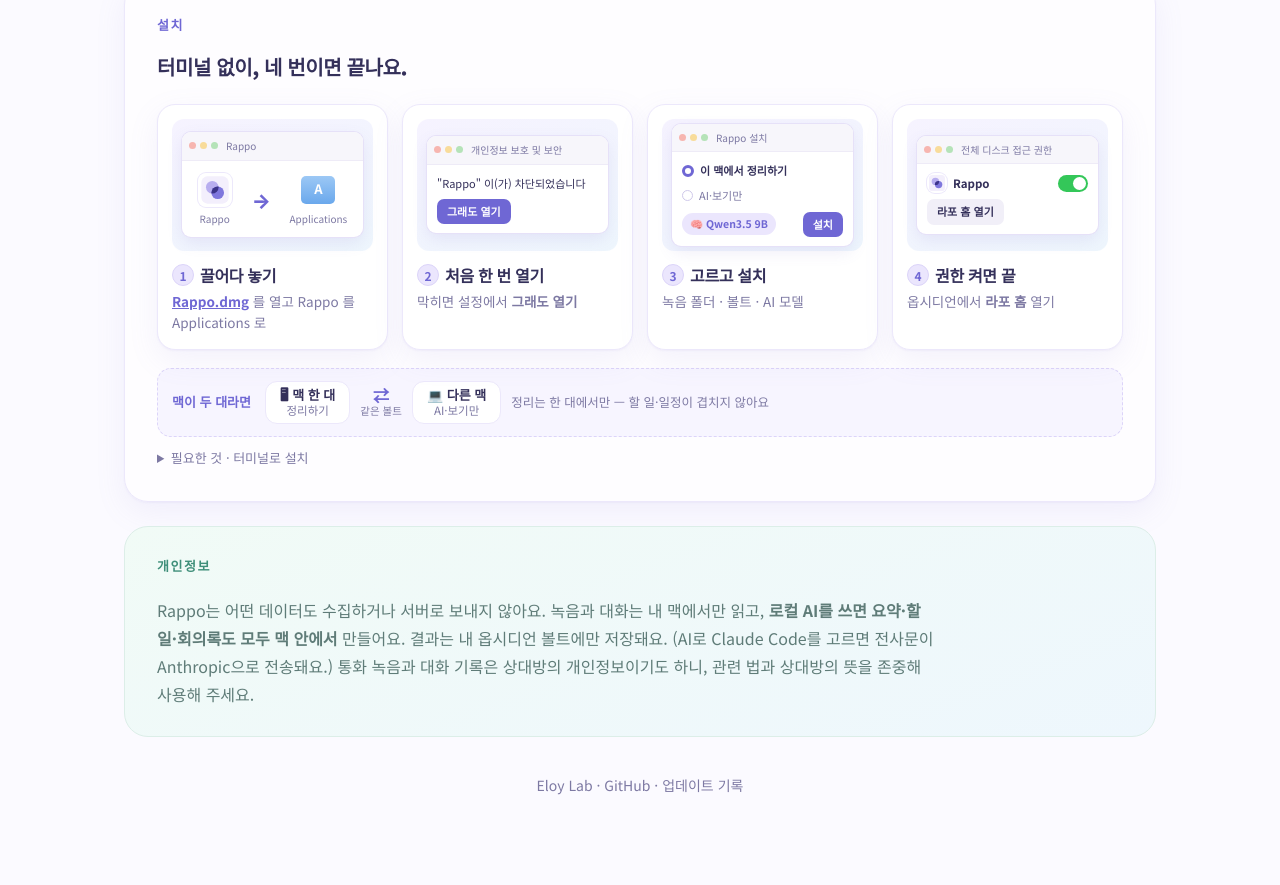
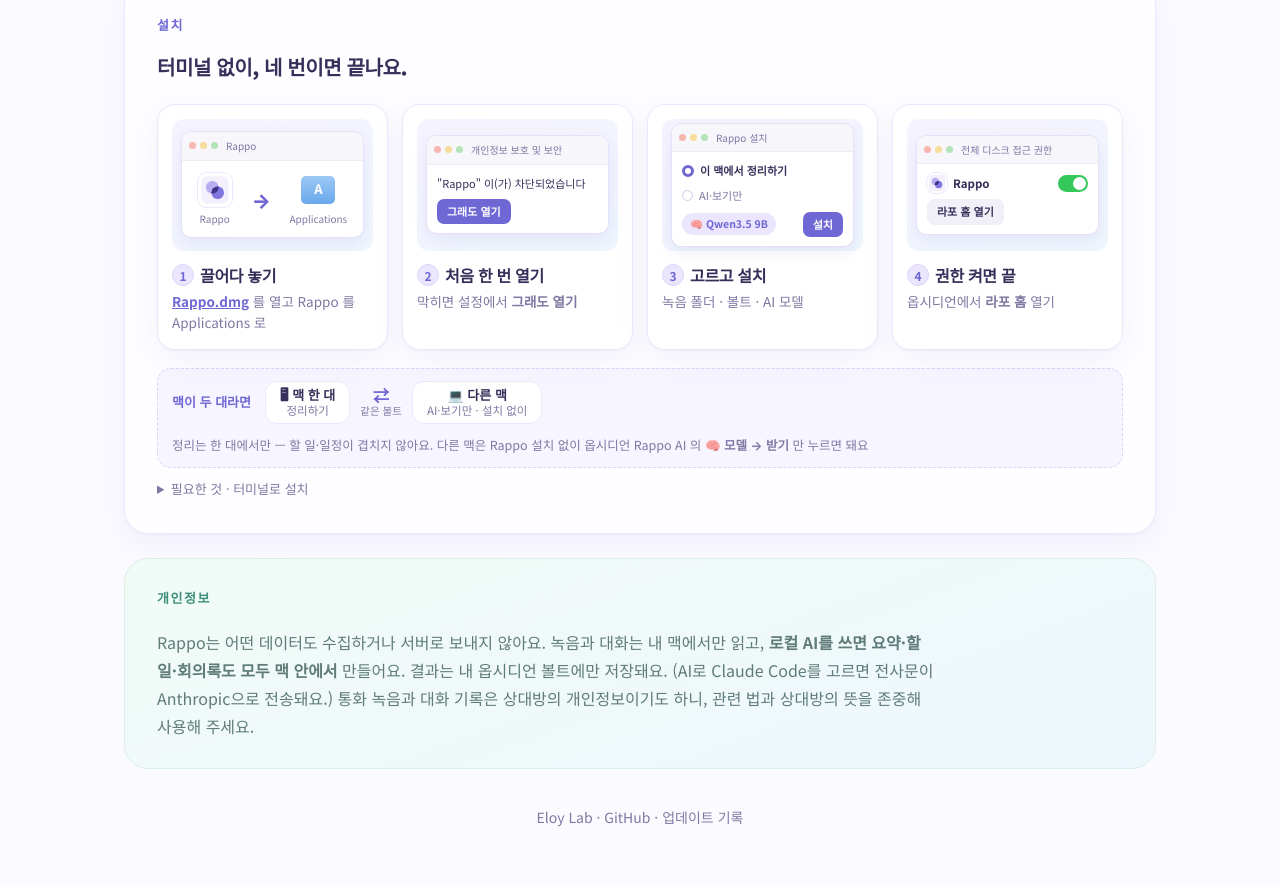
Before and after one commit to EloyYang/EloyYang.github.io, a plain HTML site: page rappo/index.html in a window 1280 px wide. Shown: the part 1782-2667 px from the top of the page. Before the commit the page ends 2636 px from the top, so only its background shows below. Drawn offline with Linux system fonts and the light colour scheme.

Commit message:
Rappo: 다른 맥은 설치 없이 옵시디언 🧠 모델 → 받기로 AI 만
Co-Authored-By: Claude Opus 5.5 <noreply@anthropic.com>

```diff
--- a/rappo/index.html
+++ b/rappo/index.html
@@ -165,8 +165,8 @@
         <span class="it-label">맥이 두 대라면</span>
         <div class="it-mac"><b>🖥 맥 한 대</b><small>정리하기</small></div>
         <div class="it-sync">⇄<small>같은 볼트</small></div>
-        <div class="it-mac"><b>💻 다른 맥</b><small>AI·보기만</small></div>
-        <span class="it-note">정리는 한 대에서만 — 할 일·일정이 겹치지 않아요</span>
+        <div class="it-mac"><b>💻 다른 맥</b><small>AI·보기만 · 설치 없이</small></div>
+        <span class="it-note">정리는 한 대에서만 — 할 일·일정이 겹치지 않아요. 다른 맥은 Rappo 설치 없이 옵시디언 Rappo AI 의 <b>🧠 모델 → 받기</b> 만 누르면 돼요</span>
       </div>
 
       <details class="inst-more">
```
